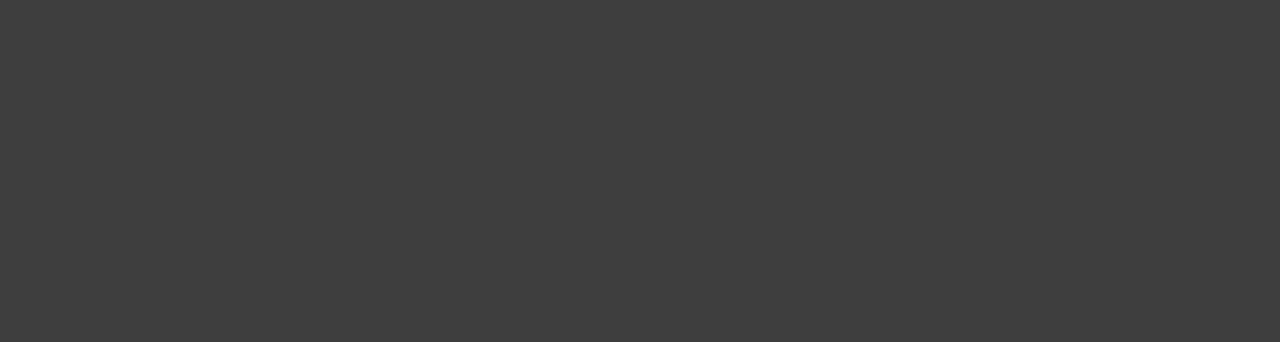
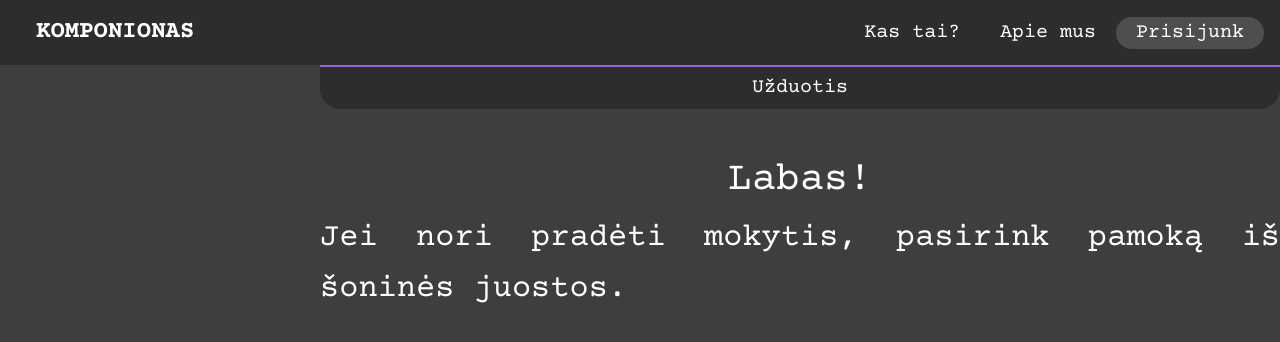
Before and after one commit to MBudrevicius/react-course-ai, a Vue app in the folder front-end/: page /lessons in a window 1280 px wide. Before the commit this address had no page. Shown: the top 342 px of the page. Built offline with nearby package versions, Linux system fonts and the light colour scheme; no server answers.

Commit message:
SCRUM-45,51
added lesson view and task component

```diff
--- a/front-end/index.html
+++ b/front-end/index.html
@@ -10,8 +10,6 @@
   <body>
     <div id="app"></div>
     <script type="module" src="/src/main.js"></script>
-    <!-- //adding the flowbite script -->
-    <!-- <script src="front-end\node_modules\flowbite"></script> -->
     <script src="https://cdn.jsdelivr.net/npm/flowbite@3.1.2/dist/flowbite.min.js"></script>
   </body>
 </html>
--- a/front-end/src/App.vue
+++ b/front-end/src/App.vue
@@ -1,12 +1,7 @@
 <script setup>
 import { RouterLink, RouterView } from 'vue-router'
-import HelloWorld from './components/HelloWorld.vue'
-import Navbar from './components/Navbar.vue'
-
 </script>
 
 <template>
-    <!-- <Navbar />
-    aaa -->
     <router-view />
 </template>
--- a/front-end/src/components/Navbar.vue
+++ b/front-end/src/components/Navbar.vue
@@ -37,6 +37,9 @@
                 <li>
                 <a href="/#contacts" class="">Apie mus</a>
                 </li>
+                <li>
+                    <a v-if="loggedIn" href="/lessons">Pamokos</a>
+                </li>
                 <div class="rounded-rectangle">
                     <li>
                         <a v-if="loggedIn" href="/home">Atsijungti</a>
--- a/front-end/src/components/Sidebar.vue
+++ b/front-end/src/components/Sidebar.vue
@@ -6,7 +6,6 @@
 
 const loggedIn = ref(false)
 const lessons = ref([])
-const isCollapsed = ref(false)
 
 onMounted(async () => {
   try {
@@ -22,15 +21,11 @@
     loggedIn.value = false;
   }
 })
-
-const toggleSidebar = () => {
-  isCollapsed.value = !isCollapsed.value
-}
 </script>
 
 <template>
   <div v-if="loggedIn" class="sidebar-container">
-    <fwb-sidebar class="sidebar" :class="{ collapsed: isCollapsed }">
+    <fwb-sidebar class="sidebar">
       <fwb-sidebar-item class="sidebar-item">
         <template #icon>
           <svg
@@ -45,7 +40,7 @@
         </template>
         <template #default>Pamokos</template>
       </fwb-sidebar-item>
-      <ul v-if="!isCollapsed">
+      <ul>
         <li v-for="(lesson, index) in lessons" :key="lesson.id">
           <router-link :to="`/lessons/${lesson.id}`" class="lesson-link">
             {{ index + 1 }}. {{ lesson.title }}
@@ -53,14 +48,7 @@
         </li>
       </ul>
     </fwb-sidebar>
-    <button @click="toggleSidebar" class="toggle-button" :class="{ collapsed: isCollapsed }">
-      <svg v-if="isCollapsed" xmlns="http://www.w3.org/2000/svg" fill="none" viewBox="0 0 24 24" stroke="currentColor" class="w-6 h-6">
-        <path stroke-linecap="round" stroke-linejoin="round" stroke-width="2" d="M9 5l7 7-7 7" />
-      </svg>
-      <svg v-else xmlns="http://www.w3.org/2000/svg" fill="none" viewBox="0 0 24 24" stroke="currentColor" class="w-6 h-6">
-        <path stroke-linecap="round" stroke-linejoin="round" stroke-width="2" d="M15 19l-7-7 7-7" />
-      </svg>
-    </button>
+
   </div>
 </template>
 
@@ -70,9 +58,11 @@
 }
 
 .sidebar {
+  /* Neveikia spalva. */
   background-color: #2D2D2D;
   font-size: 28px;
-  position: fixed;
+  /* Užkomentuoju, nes overlayina net navbarą */
+  /* position: fixed; */
   width: 250px;
   transition: width 0.4s;
   overflow: hidden;
--- /dev/null
+++ b/front-end/src/components/Task.vue
@@ -0,0 +1,65 @@
+<script setup>
+import { ref, onMounted } from "vue";
+
+const collapsible = ref(null);
+
+onMounted(() => {
+  const collapsibles = document.querySelectorAll(".collapsible");
+
+  collapsibles.forEach((btn) => {
+    btn.addEventListener("click", function () {
+      this.classList.toggle("active");
+      const content = this.nextElementSibling;
+      if (content.style.maxHeight) {
+        content.style.maxHeight = null;
+      } else {
+        content.style.maxHeight = content.scrollHeight + "px";
+      }
+    });
+  });
+});
+</script>
+
+<template>
+    <div class="task">
+      <button class="collapsible">Užduotis</button>
+      <!-- Čia turėtų vykti užduoties mappinimas -->
+      <div class="content">
+          <p>Atvaizduoti tekstą "Hello, World!" naudojant React komponentą.</p>
+      </div>
+    </div>
+</template>
+
+<style scoped>
+.collapsible {
+  background-color: #2D2D2D;
+  border-top: 2px solid #916ad5;
+  color: white;
+  cursor: pointer;
+  padding: 5px;
+  width: 100%;
+  text-align: center;
+  font-size: 20px;
+  border-bottom-left-radius: 20px;
+  border-bottom-right-radius: 20px;
+}
+
+.task {
+  position: sticky;
+  top: 0;
+}
+
+.active, .collapsible:hover {
+  background-color: #916ad5;
+}
+
+.content {
+  padding: 0 18px;
+  max-height: 0;
+  overflow: hidden;
+  transition: max-height 0.2s ease-out;
+  background-color: #2D2D2D;
+  border-radius: 20px;
+  justify-content: center;
+}
+</style>
--- /dev/null
+++ b/front-end/src/components/UploadFile.vue
@@ -0,0 +1,47 @@
+<script setup>
+import { ref, onMounted } from 'vue';
+
+
+</script>
+
+<template>
+    <label for="files">Įkelk failus čia:</label>
+    <div>
+        <input type="file" id="files" name="files"/>
+        <button type="submit">Pateikti</button>
+    </div>
+</template>
+
+<style scoped>
+label {
+    font-size: 20px;
+    color: #916ad5;
+    margin-top: 20px;
+    margin-bottom: 10px;
+    text-align: left;
+}
+
+input {
+    border-radius: 20px;
+    width: 300px;
+    margin-bottom: 20px;
+    color: white;
+    background-color: #2D2D2D;
+}
+
+input[type=file]::file-selector-button {
+  background-color: #916ad5;
+}
+
+button {
+    border-radius: 25px;
+    background-color: #2D2D2D;
+    color: #916ad5;
+    padding: 5px;
+    cursor: pointer;
+    font-size: 20px;
+    margin-left: 10px;
+    width: 150px;
+    align-self: right;
+}
+</style>
--- a/front-end/src/router/index.js
+++ b/front-end/src/router/index.js
@@ -29,6 +29,11 @@
       component: LessonView,
       props: true
     },
+    {
+      path: '/lessons',
+      name: 'lessons',
+      component: LessonView,
+    },
   ],
 })
 
--- a/front-end/src/views/LessonView.vue
+++ b/front-end/src/views/LessonView.vue
@@ -1,7 +1,11 @@
 <script setup>
+import Navbar from '../components/Navbar.vue'
+import SideBar from '../components/Sidebar.vue'
+import Task from '@/components/Task.vue';
 import { ref, onMounted } from 'vue'
 import { useRoute } from 'vue-router'
 import { getLessonById } from '../api/lessonAPI'
+import UploadFile from '@/components/UploadFile.vue';
 
 const route = useRoute()
 const lessonId = ref(route.params.id)
@@ -22,8 +26,51 @@
 </script>
 
 <template>
-  <div>
-    <p>Pamokos pavadinimas: {{ lessonTitle }}</p>
-    <p>Pamokos turinys: {{ lessonContent }}</p>
-  </div>
+    <Navbar />
+    <div class="container">
+      <div class="sidebar">
+        <SideBar />
+      </div>
+      <div class="content">
+        <Task />
+        <h1 v-if="!lessonTitle" class="theory">Labas!</h1>
+        <h1 v-else class="theory">{{ lessonTitle }}</h1>
+        <p v-if="!lessonTitle" class="theory">Jei nori pradėti mokytis, pasirink pamoką iš šoninės juostos.</p>
+        <p v-else class="theory">{{ lessonContent }}</p>
+        <UploadFile v-if="lessonTitle"/>
+      </div>
+    </div>
 </template>
+
+<style scoped>
+.container {
+  display: grid;
+  grid-template-areas:
+    "sidebar content";
+  grid-template-columns: 1fr 3fr;
+}
+
+.sidebar {
+  grid-area: sidebar;
+}
+
+.content {
+  grid-area: content;
+  display: flex;
+  flex-direction: column;
+}
+
+h1.theory {
+    color: white;
+    font-size: 40px;
+    margin-top: 40px;
+    text-align: center;
+}
+
+p.theory {
+    color: white;
+    margin-bottom: 20px;
+    font-size: 32px;
+    text-align: justify;
+}
+</style>
```
Also changed, not shown: 1 other file (tests, documents, lock files or other folders).
